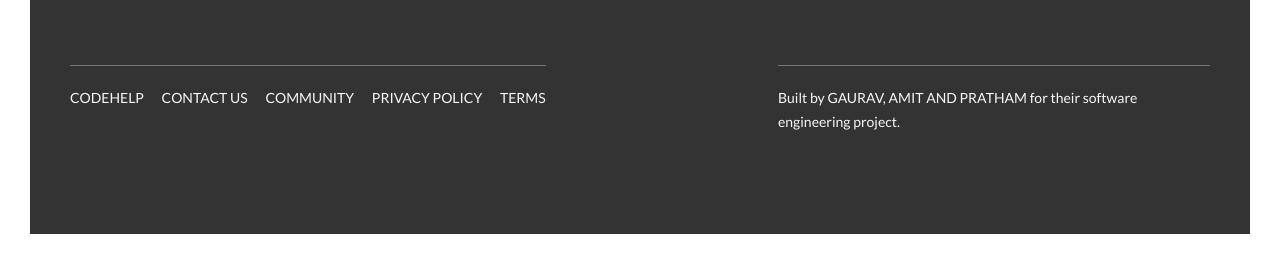
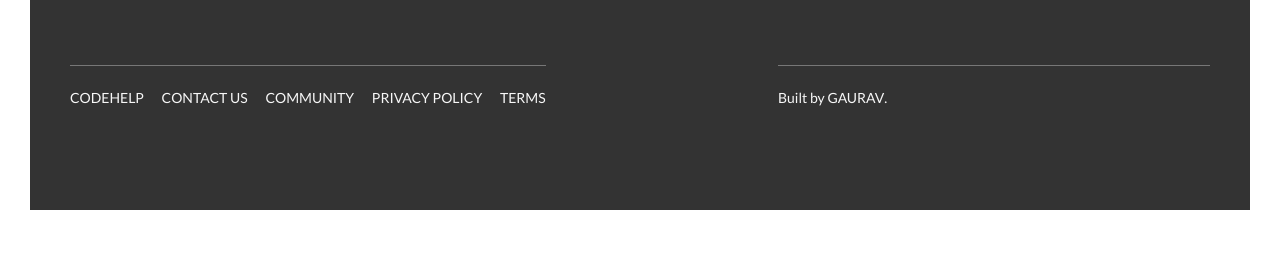
Before and after one commit to thefrolicGoru/CodeHelp_SE, a website: page index.html in a window 1280 px wide. Shown: the part 4626-4890 px from the top of the page. After the commit the page ends 4866 px from the top, so only its background shows below. Drawn offline with Linux system fonts and the light colour scheme.

Commit message:
Update index.html

```diff
--- a/index.html
+++ b/index.html
@@ -272,7 +272,7 @@
                 </div>
                 <div class="col-1-of-2">
                     <p class="footer__copyright">
-                        Built by <a href="#" class="footer__link">Gaurav, Amit and Pratham</a> for their software engineering project.
+                        Built by <a href="#" class="footer__link">Gaurav</a>.
                     </p>
                 </div>
             </div>
```
